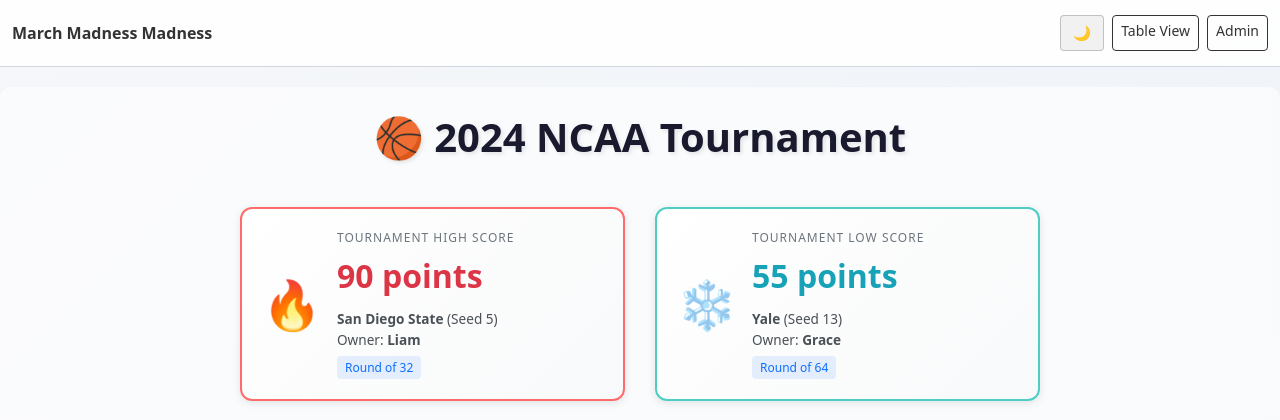
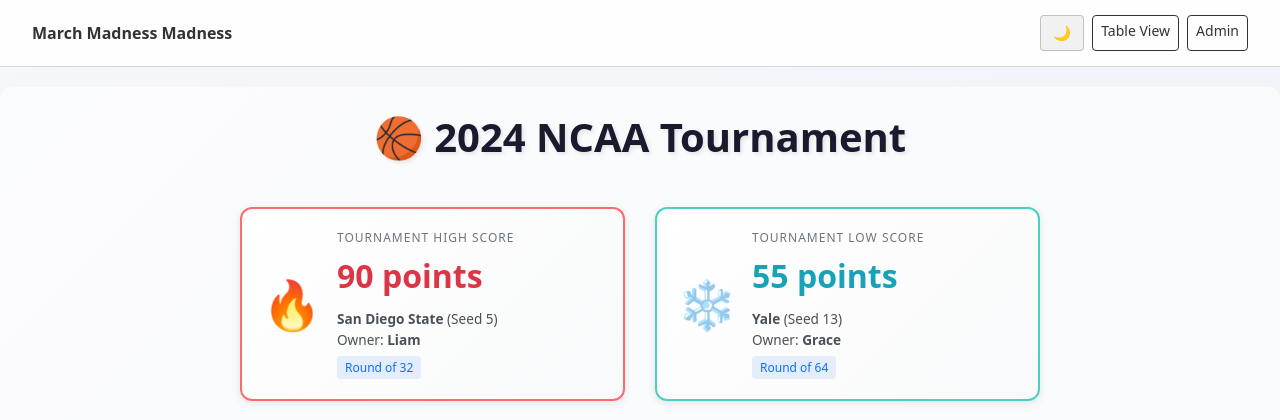
Before and after one commit to atlfmv7/march_madness_app, a Flask app: page / in a window 1280 px wide. Shown: the top 420 px of the page. Run offline with Flask 3, Linux system fonts and the light colour scheme; data comes from the database, SQL or seed files in the repository.

Commit message:
Center bracket page navigation to match table view layout
Update bracket page navigation to use centered container layout
instead of full-width, matching the modern centered design of
the table view page.

```diff
--- a/static/style.css
+++ b/static/style.css
@@ -630,6 +630,12 @@ body.bracket-page.light-mode .champion-section {
   padding: 15px 0;
   margin-bottom: 20px;
   transition: background 0.3s ease;
+}
+
+.nav-content {
+  max-width: 1400px;
+  margin: 0 auto;
+  padding: 0 32px;
 }
 
 /* Light mode nav bar */
--- a/templates/bracket.html
+++ b/templates/bracket.html
@@ -34,7 +34,7 @@
 </head>
 <body class="bracket-page">
   <div class="nav-bar">
-    <div class="container-fluid">
+    <div class="nav-content">
       <div class="d-flex justify-content-between align-items-center">
         <a href="{{ url_for('home') }}" class="text-white text-decoration-none fw-bold">March Madness Madness</a>
         <div class="d-flex gap-2">
```
